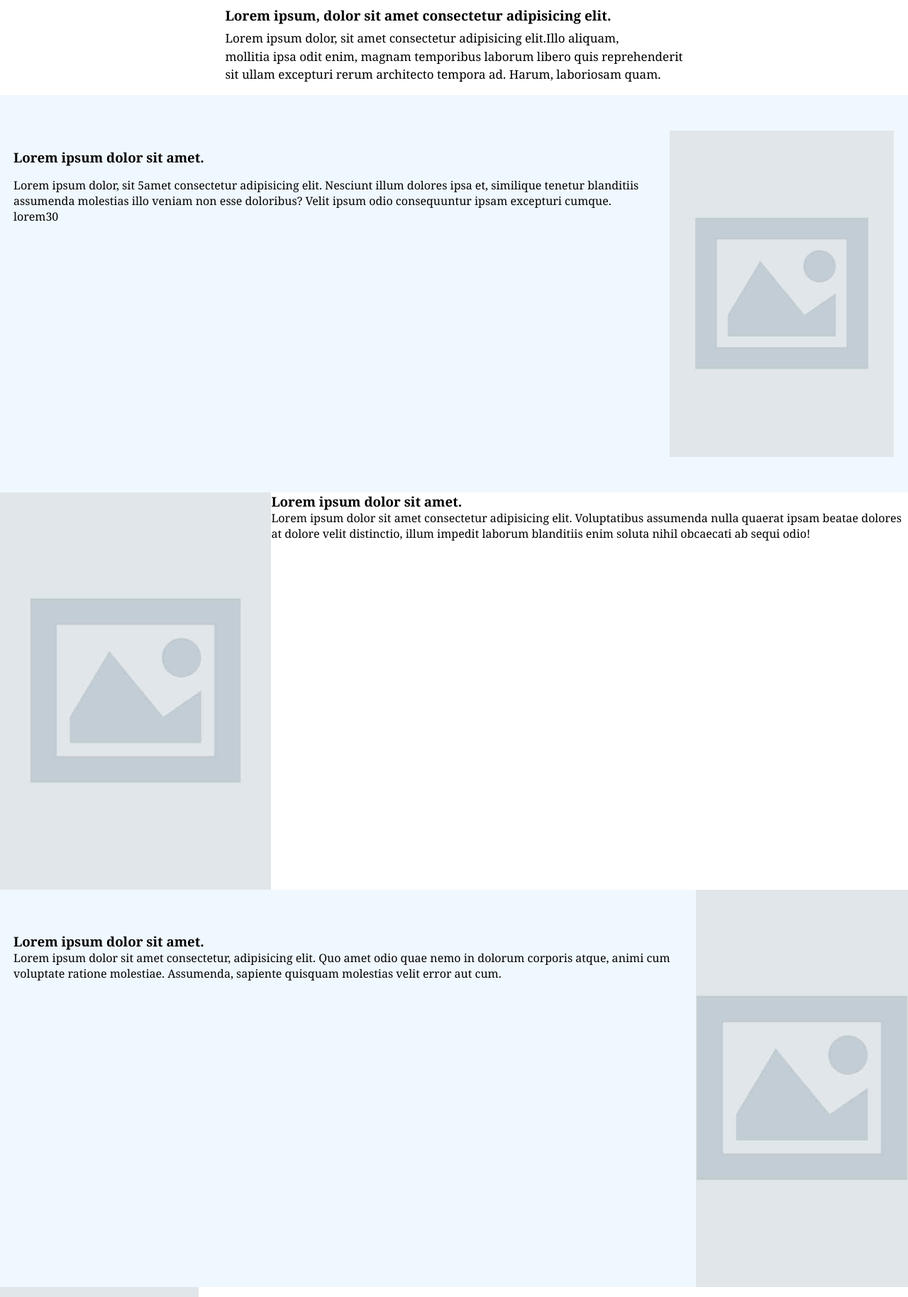
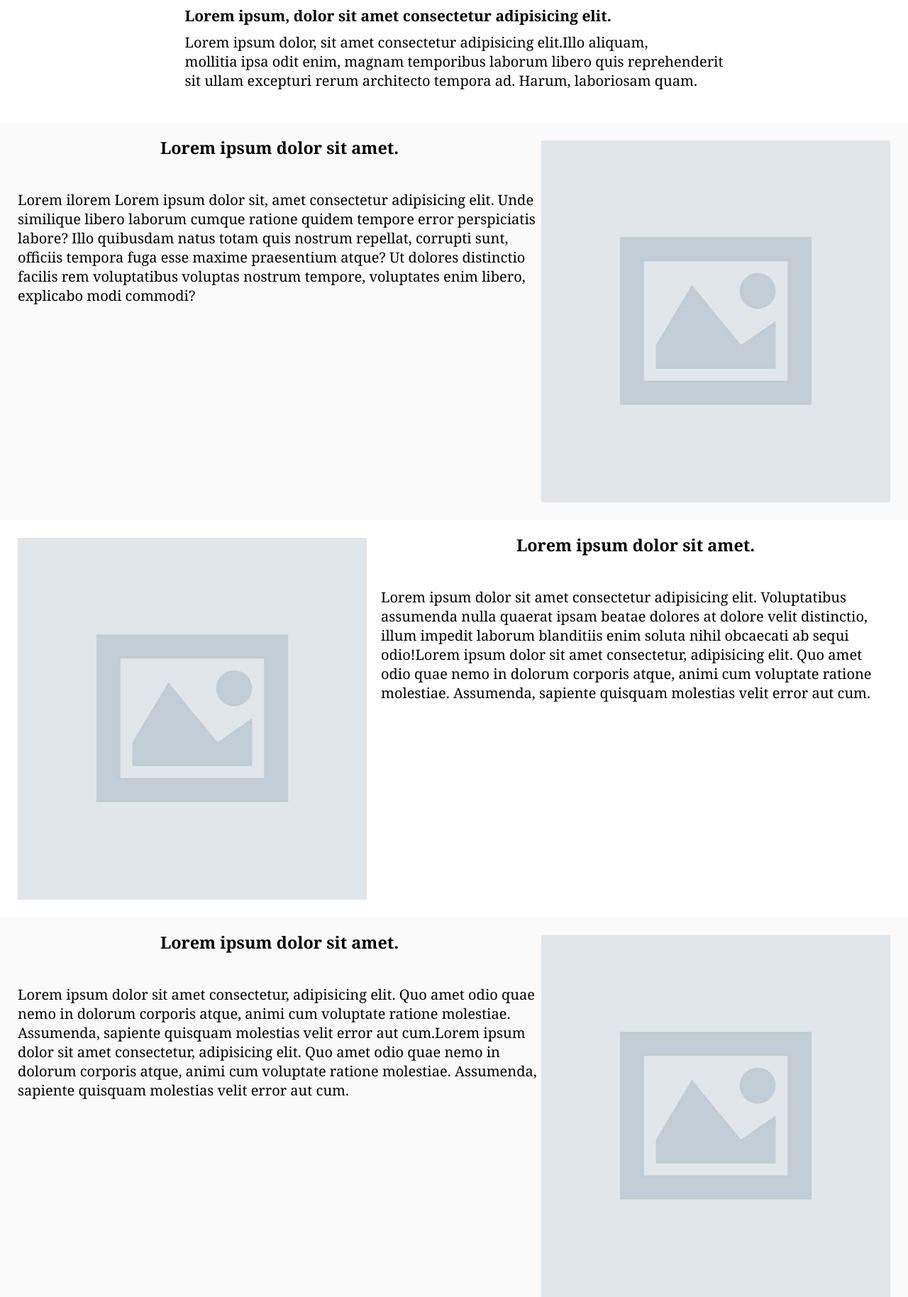
Before and after one commit to nNikiforos/ProjectSiteSae, a plain HTML site: page HTML/Events.html in a window 1280 px wide. Shown: the part 537-2365 px from the top of the page at 71% size. Drawn offline with Linux system fonts and the light colour scheme.

Commit message:
Updatedcontent
events html finished

```diff
--- a/CSS/events.css
+++ b/CSS/events.css
@@ -10,76 +10,109 @@
   background-color: white;
   display: flex;
   justify-content: center;
-  padding-top: 25px;
+  padding: 30px 0px;
 }
 .maininfo h3 {
-  line-height: 2em;
-  font-size: 19px;
+  font-size: 21px;
 }
 .maininfo p {
-  line-height: 1.5em;
-  font-size: 17px;
+  padding-top: 10px;
+  font-size: 20px;
 }
 /* EVENT LIST  */
 .eventlistcontainer {
   padding: 1rem 0;
-  align-content: space-between;
 }
 .list {
   height: 70vh;
   display: flex;
+  padding: 0 25px;
 }
 /* LIST EVENT NUMBER 1 */
 .event1 {
-  background-color: aliceblue;
+  background-color:#fafafa;
 }
 .eventinfo1 {
-  padding: 60px 19px;
+  width: 60%;
+  font-size: 20px;
 }
-.eventinfo1 h3{
-  line-height: 3em;;
+.eventinfo1 h3 {
+  line-height: 3em;
+  text-align: center;
+}
+.eventinfo1 p {
+  padding-top: 25px;
 }
 .eventgallery1 {
   background: url(/img/img.jpg) no-repeat center center/cover;
-  width: 50%;
-  margin: 50px 20px;
+  width: 40%;
+  margin: 25px 0px;
+  display: flex;
 }
 /* LIST EVENT NUMBER 2 */
 
-.eventinfo1 {
-  padding: 60px 19px;
+.event2 {
+  background-color: white
+}
+.eventinfo2 {
+  width: 60%;
+  font-size: 20px;
+  padding-left: 20px;
+}
+.eventinfo2 h3 {
+  text-align: center;
+  line-height: 3em;
+}
+.eventinfo2 p {
+  padding-top: 25px;
 }
 .eventgallery2 {
   background: url(/img/img.jpg) no-repeat center center/cover;
-  width: 55vw;
+  width: 40%;
+  margin: 25px 0px;
+  display: flex;
 }
 /* LIST EVENT NUMBER 3 */
 .event3 {
-  background-color: aliceblue;
-}
-.eventimg3 {
-  background: url(/img/img.jpg) no-repeat center center/cover;
-  width: 35vw;
-  margin: 80px 20px;
+  background-color:#fafafa;
 }
 .eventinfo3 {
-  padding: 60px 19px;
+  width: 60%;
+  font-size: 20px;
+}
+.eventinfo3 h3 {
+  line-height: 3em;
+  text-align: center;
+}
+.eventinfo3 p {
+  padding-top: 25px;
 }
 .eventgallery3 {
   background: url(/img/img.jpg) no-repeat center center/cover;
   width: 40%;
+  margin: 25px 0px;
+  display: flex;
 }
 /* LIST EVENT NUMBER 4 */
 
-.eventimg4 {
-  background: url(/img/img.jpg) no-repeat center center/cover;
-  width: 35vw;
-  margin: 80px 20px;
+.event4 {
+  background-color: white;
 }
 .eventinfo4 {
-  padding: 60px 19px;
+  width: 60%;
+  font-size: 20px;
+  padding-left: 20px;
+}
+.eventinfo4 h3 {
+  line-height: 3em;
+  text-align: center;
+}
+.eventinfo4 p {
+  padding-top: 25px;
 }
 .eventgallery4 {
   background: url(/img/img.jpg) no-repeat center center/cover;
   width: 40%;
+  margin: 25px 0px;
+  display: flex;
 }
--- a/CSS/head-foot.css
+++ b/CSS/head-foot.css
@@ -53,14 +53,14 @@
 }
 .mid-side {
   flex-grow: 2;
+  display: flex;
+  justify-content: flex-end;
+  flex-direction: column;
 }
 .mid-side a {
   color: black;
   text-decoration: none;
   height: 100%;
-  display: flex;
-  justify-content: flex-end;
-  flex-direction: column;
 }
 .left-side h3 {
   font-weight: 300;
--- a/HTML/Events.html
+++ b/HTML/Events.html
@@ -37,17 +37,12 @@
       </div>
     </div>
     <!-- EVENT LIST  -->
-    <!-- LIST EVENT NUMBER 1 -->
     <div class="eventlistcontainer">
+      <!-- LIST EVENT NUMBER 1 -->
       <div class="list event1">
         <div class="eventinfo1">
           <h3>Lorem ipsum dolor sit amet.</h3>
-          <p>
-            Lorem ipsum dolor, sit 5amet consectetur adipisicing elit. Nesciunt
-            illum dolores ipsa et, similique tenetur blanditiis assumenda
-            molestias illo veniam non esse doloribus? Velit ipsum odio
-            consequuntur ipsam excepturi cumque. lorem30
-          </p>
+          <p>Lorem ilorem Lorem ipsum dolor sit, amet consectetur adipisicing elit. Unde similique libero laborum cumque ratione quidem tempore error perspiciatis labore? Illo quibusdam natus totam quis nostrum repellat, corrupti sunt, officiis tempora fuga esse maxime praesentium atque? Ut dolores distinctio facilis rem voluptatibus voluptas nostrum tempore, voluptates enim libero, explicabo modi commodi?</p>
         </div>
         <div class="eventgallery1"></div>
       </div>
@@ -60,7 +55,10 @@
             Lorem ipsum dolor sit amet consectetur adipisicing elit.
             Voluptatibus assumenda nulla quaerat ipsam beatae dolores at dolore
             velit distinctio, illum impedit laborum blanditiis enim soluta nihil
-            obcaecati ab sequi odio!
+            obcaecati ab sequi odio!Lorem ipsum dolor sit amet consectetur, adipisicing elit. Quo amet
+            odio quae nemo in dolorum corporis atque, animi cum voluptate
+            ratione molestiae. Assumenda, sapiente quisquam molestias velit
+            error aut cum.
           </p>
         </div>
       </div>
@@ -70,6 +68,9 @@
           <h3>Lorem ipsum dolor sit amet.</h3>
           <p>
             Lorem ipsum dolor sit amet consectetur, adipisicing elit. Quo amet
+            odio quae nemo in dolorum corporis atque, animi cum voluptate
+            ratione molestiae. Assumenda, sapiente quisquam molestias velit
+            error aut cum.Lorem ipsum dolor sit amet consectetur, adipisicing elit. Quo amet
             odio quae nemo in dolorum corporis atque, animi cum voluptate
             ratione molestiae. Assumenda, sapiente quisquam molestias velit
             error aut cum.
@@ -86,7 +87,10 @@
             Lorem ipsum dolor sit amet consectetur adipisicing elit. Architecto,
             quisquam doloremque a provident praesentium earum cum voluptatibus
             ducimus libero saepe. Nesciunt aliquam earum eos ratione ex
-            provident architecto sit ab.
+            provident architecto sit ab.Lorem ipsum dolor sit amet consectetur, adipisicing elit. Quo amet
+            odio quae nemo in dolorum corporis atque, animi cum voluptate
+            ratione molestiae. Assumenda, sapiente quisquam molestias velit
+            error aut cum.
           </p>
         </div>
       </div>
```
Also changed, not shown: CSS/home.css (+10 -7 lines), HTML/home.html (+7 -5 lines).
